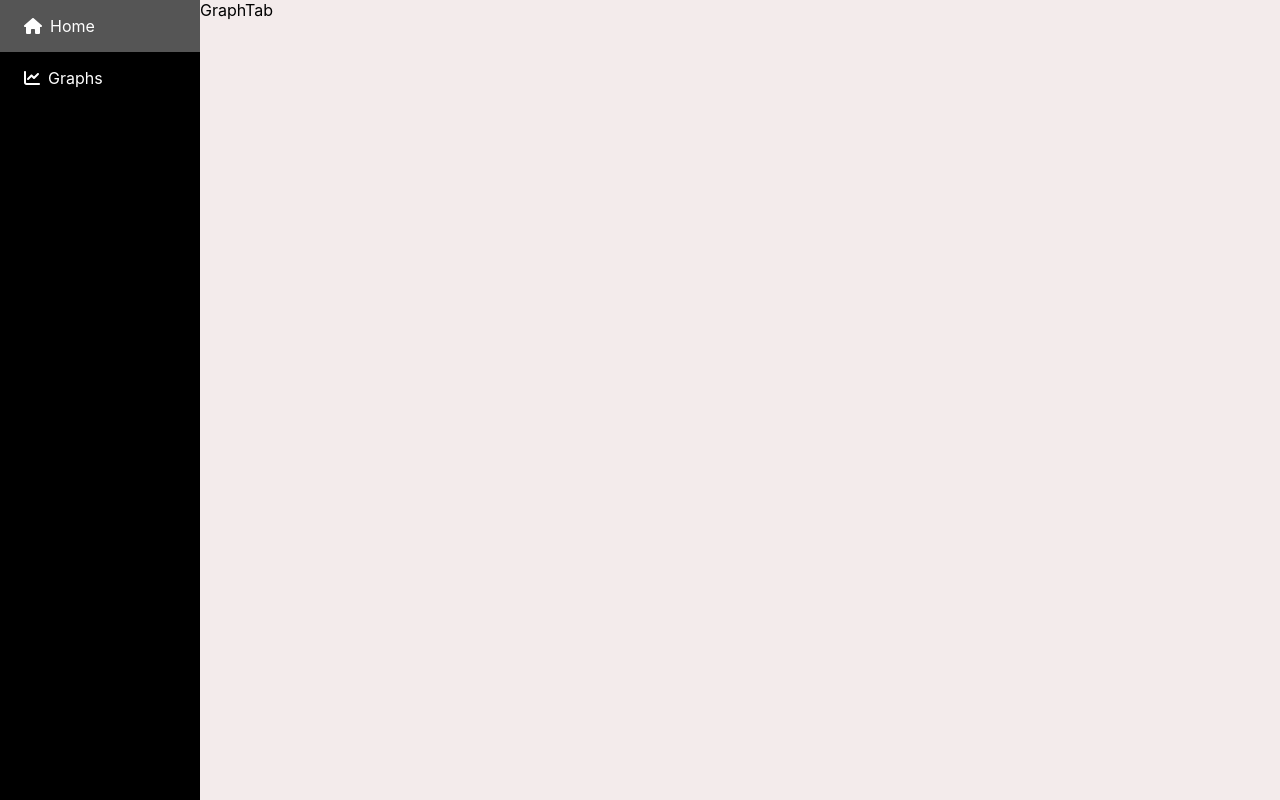
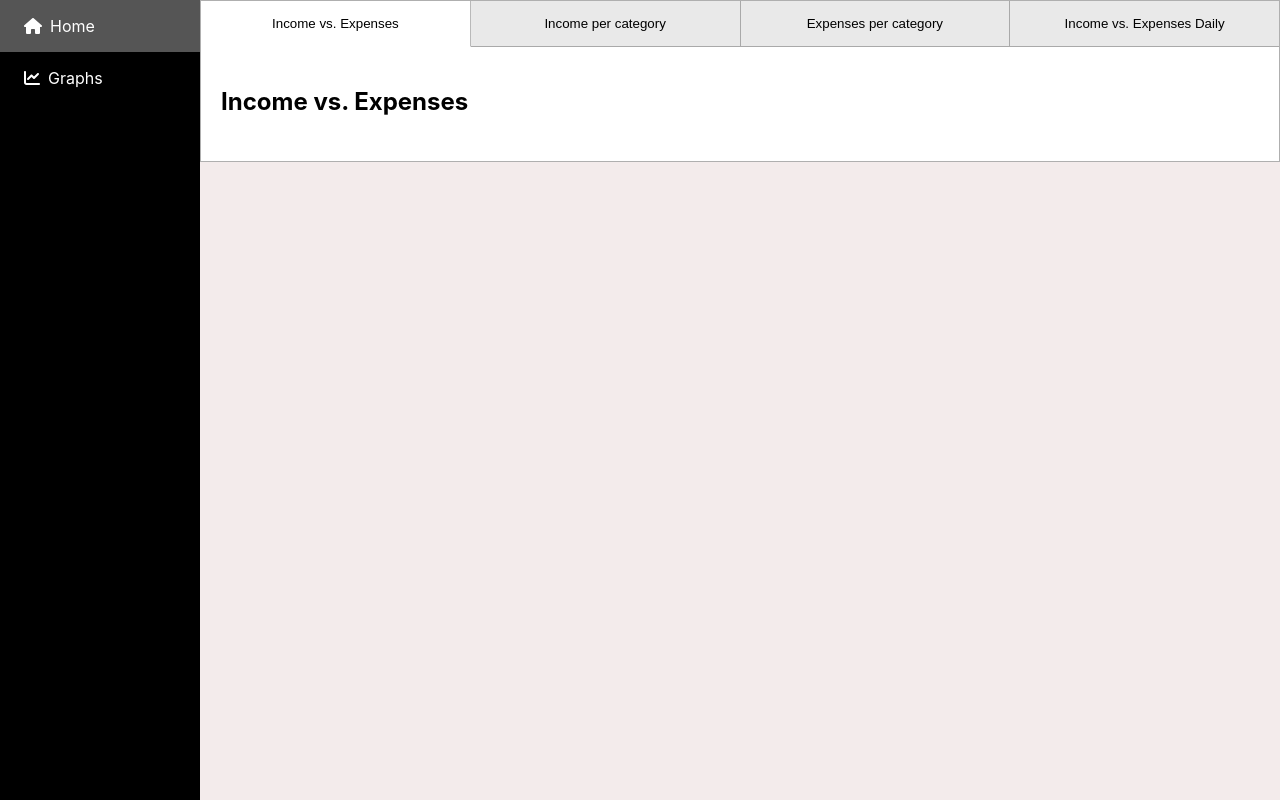
Before and after one commit to datasapiens/expense-app, a React (Create React App) app in the folder expense-app/: page /graphs in a window 1280 px wide. Built offline with nearby package versions, Linux system fonts and the light colour scheme.

Commit message:
refactor: update tabs for graphs page

```diff
--- a/expense-app/src/components/Tabs/GraphTab.tsx
+++ b/expense-app/src/components/Tabs/GraphTab.tsx
@@ -1,9 +1,79 @@
-import React from 'react'
+import React, { useState } from 'react'
+
+import './tab.scss';
 
 function GraphTab() {
-  return (
-    <div>GraphTab</div>
-  )
+    const [toggleState, setToggleState] = useState(1);
+
+
+    const toggleTab = (index: number) => {
+      setToggleState(index);
+    };
+
+    return (
+      <div className="container">
+        <div className="bloc-tabs">
+          <button
+            className={toggleState === 1 ? "tabs active-tabs" : "tabs"}
+            onClick={() => toggleTab(1)}
+          >
+           Income vs. Expenses
+          </button>
+          <button
+            className={toggleState === 2 ? "tabs active-tabs" : "tabs"}
+            onClick={() => toggleTab(2)}
+          >
+           Income per category
+          </button>
+          <button
+            className={toggleState === 3 ? "tabs active-tabs" : "tabs"}
+            onClick={() => toggleTab(3)}
+          >
+           Expenses per category
+          </button>
+          <button
+            className={toggleState === 4 ? "tabs active-tabs" : "tabs"}
+            onClick={() => toggleTab(4)}
+          >
+           Income vs. Expenses Daily
+          </button>
+        </div>
+
+        <div className="content-tabs">
+          <div
+            className={toggleState === 1 ? "content  active-content" : "content"}
+          >
+            <div className="header-button"><h2>Income vs. Expenses</h2>
+
+             </div>
+          </div>
+          <div
+            className={toggleState === 2 ? "content  active-content" : "content"}
+          >
+            <div className="header-button">
+              <h2>Income per category</h2>
+
+              </div>
+          </div>
+          <div
+            className={toggleState === 3 ? "content  active-content" : "content"}
+          >
+            <div className="header-button">
+              <h2>Expenses per category</h2>
+
+              </div>
+          </div>
+          <div
+            className={toggleState === 4 ? "content  active-content" : "content"}
+          >
+            <div className="header-button">
+              <h2>Income vs. Expenses Daily</h2>
+
+              </div>
+          </div>
+        </div>
+      </div>
+    )
 }
 
 export default GraphTab
```
